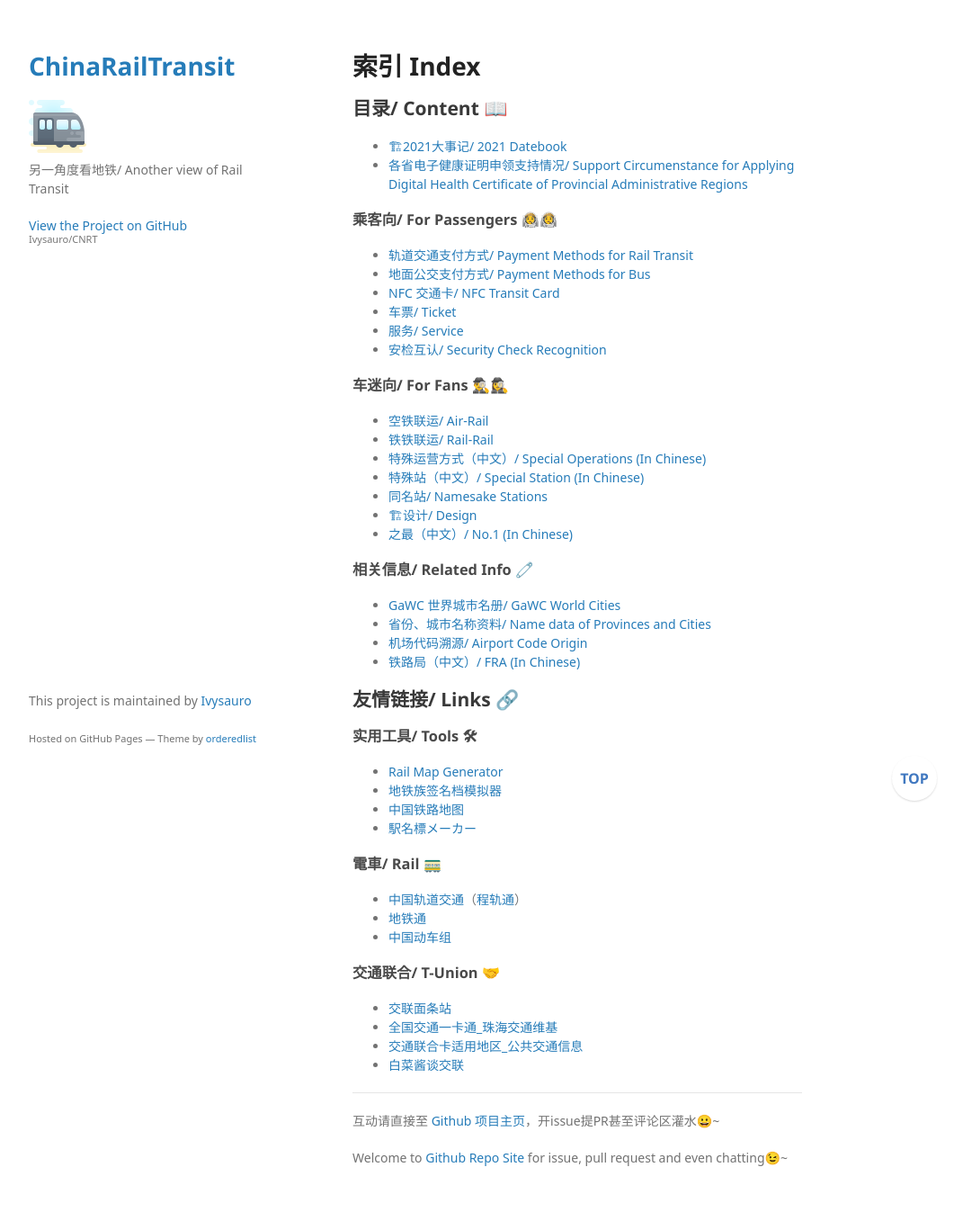
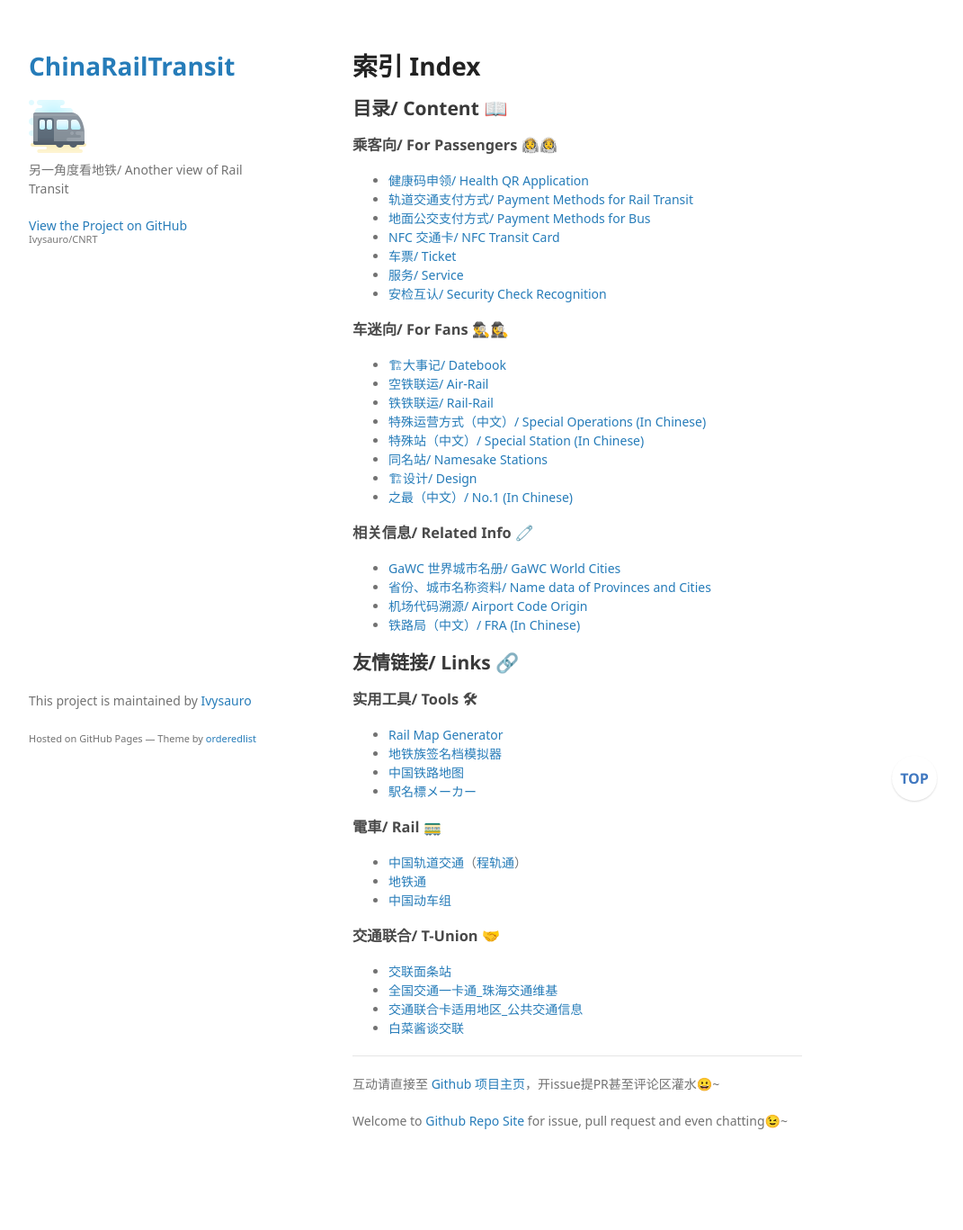
Before and after one commit to Ivysauro/CNRT, a Jekyll site: the page built from index.md, in a window 1280 px wide. Shown: the whole page at 90% size, without its empty margins (178-1249 px from the left). Built offline with Jekyll 4.4.1, drawn with Linux system fonts in a browser that asks for light colours; some web fonts are replaced; our own code applies the rules of GitHub Pages for plain Markdown files; a script that is not in the unit is left out; after the commit the page ends 1326 px from its top, so only the background shows below that.

Commit message:
🍑更新目录

```diff
--- a/index.md
+++ b/index.md
@@ -2,10 +2,8 @@
 
 ## 目录/ Content 📖
 
-- [🏗2021大事记/ 2021 Datebook](https://ivysauro.github.io/CNRT/data/2021)
-- [各省电子健康证明申领支持情况/ Support Circumenstance for Applying Digital Health Certificate of Provincial Administrative Regions](https://ivysauro.github.io/CNRT/data/HealthQR)
-
 ### 乘客向/ For Passengers 👨‍🚀👩‍🚀
+- [健康码申领/ Health QR Application](https://ivysauro.github.io/CNRT/data/HealthQR)
 - [轨道交通支付方式/ Payment Methods for Rail Transit](https://ivysauro.github.io/CNRT/data/Pay)
 - [地面公交支付方式/ Payment Methods for Bus](https://ivysauro.github.io/CNRT/data/BusPay)
 - [NFC 交通卡/ NFC Transit Card](https://ivysauro.github.io/CNRT/data/NFC)
```
Also changed, not shown: other parts of index.md (+1 -0 lines).
